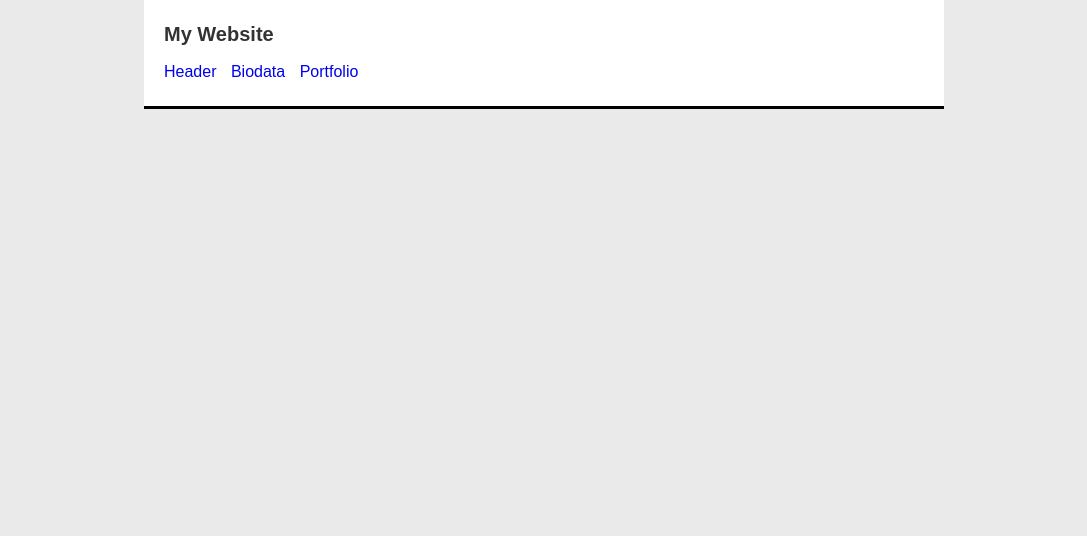
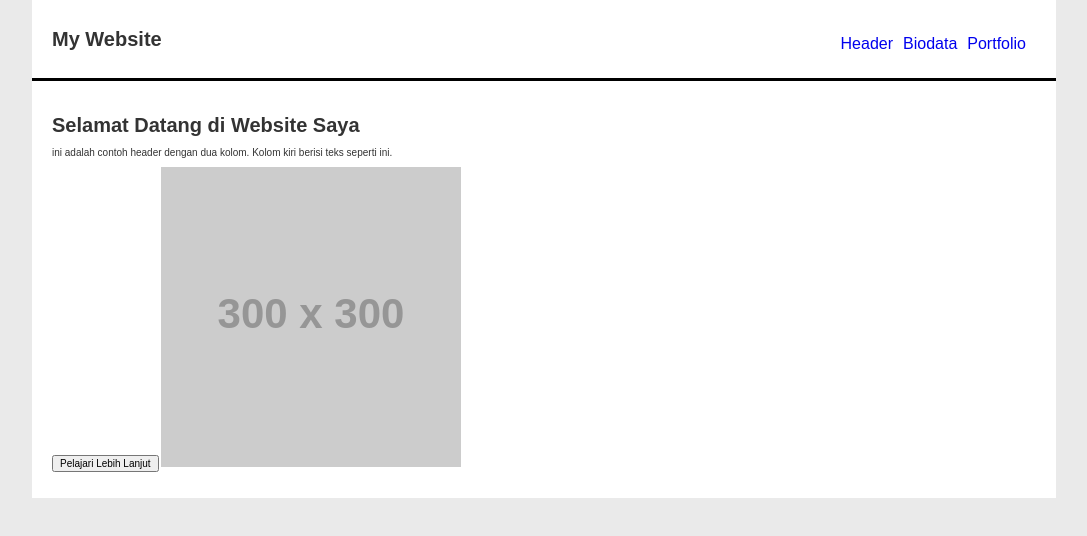
Before and after one commit to NoufalZidan/Eduwork, a plain HTML site: page Tugas-1/tugas-1.html in a window 1280 px wide. Shown: the whole page, without its empty margins (96-1183 px from the left). Drawn offline with Linux system fonts and the light colour scheme; placeholder pictures from the web are drawn by us.

Commit message:
Update 3

```diff
--- a/Tugas-1/style.css
+++ b/Tugas-1/style.css
@@ -51,7 +51,7 @@ body {
 }
 
 .container {
-    width: 800px;
+    width: 80%;
     margin: auto;
     background-color: #fff;;
 }
@@ -59,6 +59,9 @@ body {
 .header {
     padding: 20px;
     border-bottom: #000 solid;
+    display: flex;
+    justify-content: space-between;
+    align-items: center;
 }
 
 .header .judul {
@@ -75,3 +78,22 @@ body {
 .header a {
     text-decoration: none;
 }
+
+.header ul {
+    display: flex;
+}
+
+.main-content {
+    padding: 20px;
+    font-size: 10px;
+}
+
+.main-content h1 {
+    font-size: 20px;
+    font-weight: bold;
+    margin-top: 10px;
+}
+
+.main-content button {
+    font-size: inherit;
+}
--- a/Tugas-1/tugas-1.html
+++ b/Tugas-1/tugas-1.html
@@ -17,7 +17,10 @@
             </ul>
         </div>
         <div class="main-content">
-
+            <h1 class="utama">Selamat Datang di Website Saya</h1>
+            <p class="isi">ini adalah contoh header dengan dua kolom. Kolom kiri berisi teks seperti ini.</p>
+            <button class="tombol">Pelajari Lebih Lanjut</button>
+            <img src="https://placehold.jp/300x300.png" alt="placehold">
         </div>
     </div>
 </body>
```
